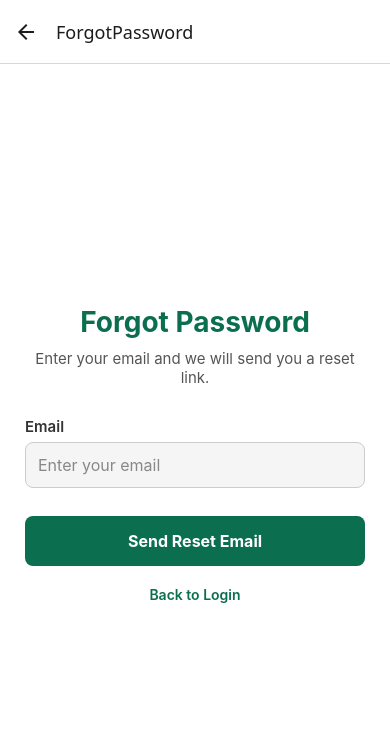
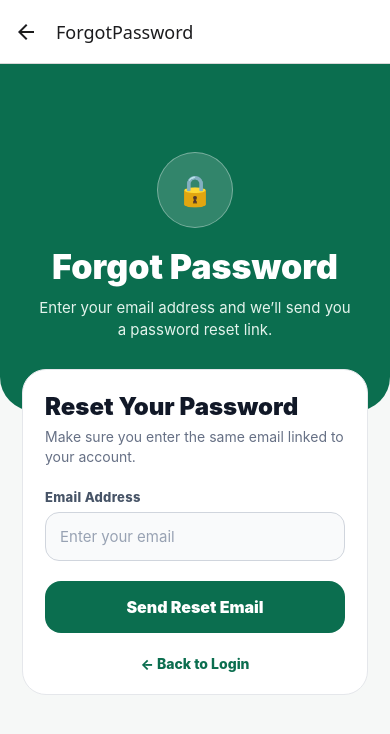
Before and after one commit to salmawalidd/SoftwareProj, a React Native app in the folder frontend/: screen /ForgotPassword in a window 390 px wide. Shown: the top 734 px of the page. Built offline with nearby package versions, Linux system fonts and the light colour scheme.

Commit message:
Refactor Forgot Password screen layout and styles
Refactor Forgot Password screen layout and styles for better user experience. Added KeyboardAvoidingView and ScrollView for improved accessibility.

```diff
--- a/frontend/screens/ForgotPasswordScreen.js
+++ b/frontend/screens/ForgotPasswordScreen.js
@@ -6,6 +6,9 @@ import {
   TouchableOpacity,
   StyleSheet,
   Alert,
+  KeyboardAvoidingView,
+  Platform,
+  ScrollView,
 } from "react-native";
 
 import { forgotPassword } from "../services/authService";
@@ -37,85 +40,187 @@ export default function ForgotPasswordScreen({ navigation }) {
   };
 
   return (
-    <View style={styles.container}>
+    <KeyboardAvoidingView
+      style={styles.keyboardContainer}
+      behavior={Platform.OS === "ios" ? "padding" : undefined}
+    >
+      <ScrollView
+        contentContainerStyle={styles.container}
+        showsVerticalScrollIndicator={false}
+      >
+        <View style={styles.header}>
+          <View style={styles.iconCircle}>
+            <Text style={styles.iconText}>🔒</Text>
+          </View>
+
           <Text style={styles.title}>Forgot Password</Text>
 
           <Text style={styles.subtitle}>
-        Enter your email and we will send you a reset link.
+            Enter your email address and we’ll send you a password reset link.
+          </Text>
+        </View>
+
+        <View style={styles.card}>
+          <Text style={styles.cardTitle}>Reset Your Password</Text>
+
+          <Text style={styles.cardSubtitle}>
+            Make sure you enter the same email linked to your account.
           </Text>
 
-      <Text style={styles.label}>Email</Text>
+          <Text style={styles.label}>Email Address</Text>
+
           <TextInput
             style={styles.input}
             placeholder="Enter your email"
-        placeholderTextColor="#888"
+            placeholderTextColor="#98A2B3"
             value={email}
             onChangeText={setEmail}
             autoCapitalize="none"
+            keyboardType="email-address"
           />
 
-      <TouchableOpacity style={styles.button} onPress={handleReset}>
-        <Text style={styles.buttonText}>Send Reset Email</Text>
+          <TouchableOpacity
+            style={styles.button}
+            onPress={handleReset}
+            activeOpacity={0.85}
+          >
+            <Text style={styles.buttonText}>
+              Send Reset Email
+            </Text>
           </TouchableOpacity>
 
-      <TouchableOpacity onPress={() => navigation.navigate("Login")}>
-        <Text style={styles.link}>Back to Login</Text>
+          <TouchableOpacity
+            onPress={() => navigation.navigate("Login")}
+            activeOpacity={0.8}
+          >
+            <Text style={styles.link}>
+              ← Back to Login
+            </Text>
           </TouchableOpacity>
         </View>
+      </ScrollView>
+    </KeyboardAvoidingView>
   );
 }
 
 const styles = StyleSheet.create({
+  keyboardContainer: {
+    flex: 1,
+    backgroundColor: "#F6F8F7",
+  },
+
   container: {
-    flex: 1,
-    padding: 25,
+    flexGrow: 1,
+    backgroundColor: "#F6F8F7",
+    paddingBottom: 28,
+  },
+
+  header: {
+    backgroundColor: "#0B6E4F",
+    paddingTop: 88,
+    paddingHorizontal: 24,
+    paddingBottom: 70,
+    borderBottomLeftRadius: 34,
+    borderBottomRightRadius: 34,
+    alignItems: "center",
+  },
+
+  iconCircle: {
+    width: 76,
+    height: 76,
+    borderRadius: 38,
+    backgroundColor: "rgba(255,255,255,0.16)",
+    borderWidth: 1,
+    borderColor: "rgba(255,255,255,0.35)",
     justifyContent: "center",
+    alignItems: "center",
+    marginBottom: 18,
+  },
+
+  iconText: {
+    fontSize: 30,
+  },
+
+  title: {
+    fontSize: 34,
+    fontWeight: "900",
+    textAlign: "center",
+    color: "#fff",
+    marginBottom: 10,
+  },
+
+  subtitle: {
+    color: "#E3F3EC",
+    fontSize: 15,
+    textAlign: "center",
+    lineHeight: 22,
+    maxWidth: 320,
+  },
+
+  card: {
     backgroundColor: "#fff",
+    marginHorizontal: 22,
+    marginTop: -42,
+    padding: 22,
+    borderRadius: 24,
+    borderWidth: 1,
+    borderColor: "#E5E7EB",
+    elevation: 4,
   },
-  title: {
-    fontSize: 28,
-    fontWeight: "bold",
-    marginBottom: 10,
+
+  cardTitle: {
+    fontSize: 24,
+    fontWeight: "900",
+    color: "#111827",
+    marginBottom: 6,
+  },
+
+  cardSubtitle: {
+    color: "#667085",
+    fontSize: 14,
+    marginBottom: 22,
+    lineHeight: 20,
+  },
+
+  label: {
+    fontSize: 13,
+    fontWeight: "800",
+    marginBottom: 7,
+    color: "#475467",
+    letterSpacing: 0.3,
+  },
+
+  input: {
+    borderWidth: 1,
+    borderColor: "#D0D5DD",
+    padding: 14,
+    borderRadius: 14,
+    marginBottom: 18,
+    fontSize: 15,
+    backgroundColor: "#F9FAFB",
+    color: "#111827",
+  },
+
+  button: {
+    backgroundColor: "#0B6E4F",
+    paddingVertical: 16,
+    borderRadius: 16,
+    marginTop: 2,
+    elevation: 3,
+  },
+
+  buttonText: {
+    color: "#fff",
+    textAlign: "center",
+    fontWeight: "900",
+    fontSize: 16,
+  },
+
+  link: {
+    marginTop: 22,
     textAlign: "center",
     color: "#0B6E4F",
-  },
-  subtitle: {
-    fontSize: 15,
-    textAlign: "center",
-    color: "#555",
-    marginBottom: 30,
-  },
-  label: {
-    fontSize: 15,
-    fontWeight: "600",
-    marginBottom: 6,
-    color: "#333",
-  },
-  input: {
-    borderWidth: 1,
-    borderColor: "#ccc",
-    padding: 12,
-    borderRadius: 8,
-    marginBottom: 18,
-    fontSize: 16,
-    backgroundColor: "#F5F5F5",
-  },
-  button: {
-    backgroundColor: "#0B6E4F",
-    padding: 15,
-    borderRadius: 8,
-    marginTop: 10,
-  },
-  buttonText: {
-    color: "white",
-    textAlign: "center",
-    fontWeight: "bold",
-    fontSize: 16,
-  },
-  link: {
-    marginTop: 20,
-    textAlign: "center",
-    color: "#0B6E4F",
-    fontWeight: "600",
+    fontWeight: "800",
+    fontSize: 14,
   },
 });
```
Lines whose indentation alone changed are shown as unchanged.
